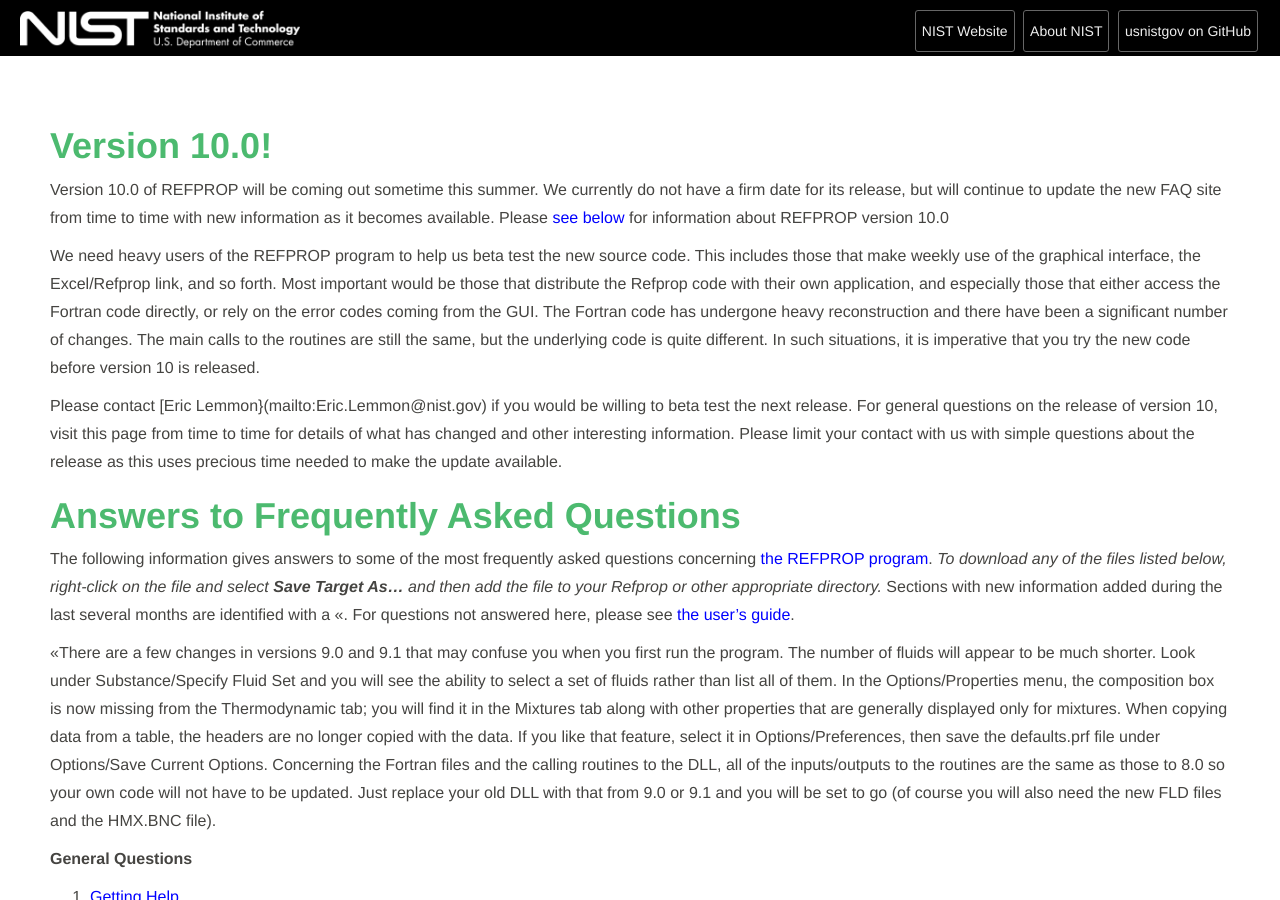
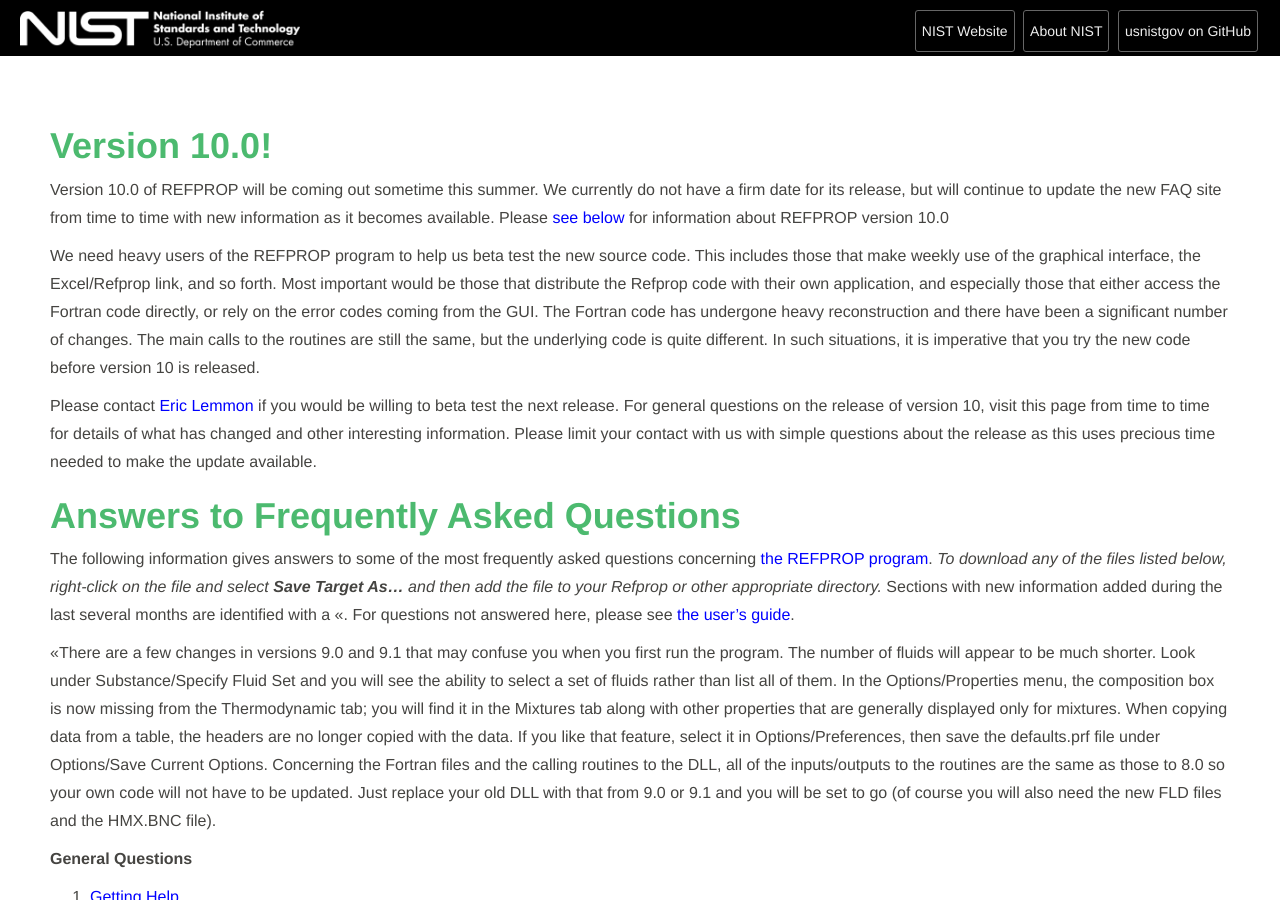
Before and after one commit to usnistgov/REFPROP-docs, a Jekyll site: the page built from index.md, in a window 1280 px wide and 900 px high. Built offline with Jekyll 4.4.1, drawn with Linux system fonts in a browser that asks for light colours; nearby versions of some CDN libraries; library files that are not in the unit come from our copies.

Commit message:
Fix links

```diff
--- a/index.md
+++ b/index.md
@@ -5,11 +5,11 @@
 
 # Version 10.0!
 
-Version 10.0 of REFPROP will be coming out sometime this summer.  We currently do not have a firm date for its release, but will continue to update the new FAQ site from time to time with new information as it becomes available.  Please [see below](#updates-to-version-10) for information about REFPROP version 10.0
+Version 10.0 of REFPROP will be coming out sometime this summer.  We currently do not have a firm date for its release, but will continue to update the new FAQ site from time to time with new information as it becomes available.  Please [see below](#updates-to-version-100) for information about REFPROP version 10.0
 
 We need heavy users of the REFPROP program to help us beta test the new source code.  This includes those that make weekly use of the graphical interface, the Excel/Refprop link, and so forth.  Most important would be those that distribute the Refprop code with their own application, and especially those that either access the Fortran code directly, or rely on the error codes coming from the GUI.  The Fortran code has undergone heavy reconstruction and there have been a significant number of changes.  The main calls to the routines are still the same, but the underlying code is quite different.  In such situations, it is imperative that you try the new code before version 10 is released.
 
-Please contact [Eric Lemmon}(mailto:Eric.Lemmon@nist.gov) if you would be willing to beta test the next release.  For general questions on the release of version 10, visit this page from time to time for details of what has changed and other interesting information.  Please limit your contact with us with simple questions about the release as this uses precious time needed to make the update available.
+Please contact [Eric Lemmon](mailto:Eric.Lemmon@nist.gov) if you would be willing to beta test the next release.  For general questions on the release of version 10, visit this page from time to time for details of what has changed and other interesting information.  Please limit your contact with us with simple questions about the release as this uses precious time needed to make the update available.
 
 # Answers to Frequently Asked Questions
 
@@ -23,7 +23,7 @@
 2. [Installation Problems](#installation-problems)
 3. [REFPROP is a Program, not a Database Containing Measurements](#refprop-is-a-program-not-a-database-containing-measurements)
 4. [Referencing the REFPROP Program in Publications](#referencing-the-refprop-program-in-publications)
-5. [Updates to Version 10.0](#updates-to-version-10)
+5. [Updates to Version 10.0](#updates-to-version-100)
 6. [Updates to Version 9.1](#updates-to-version-91)
 7. [Help File](#help-file)
 
```
